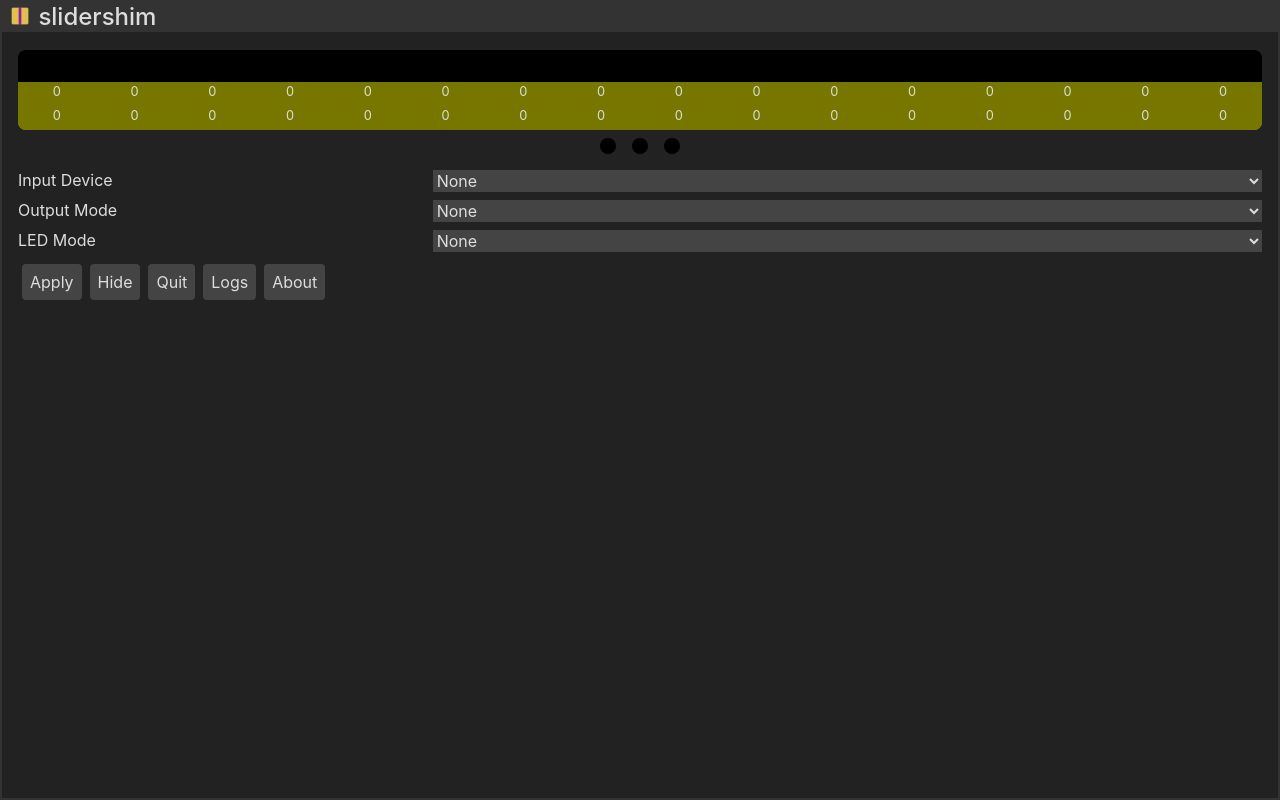
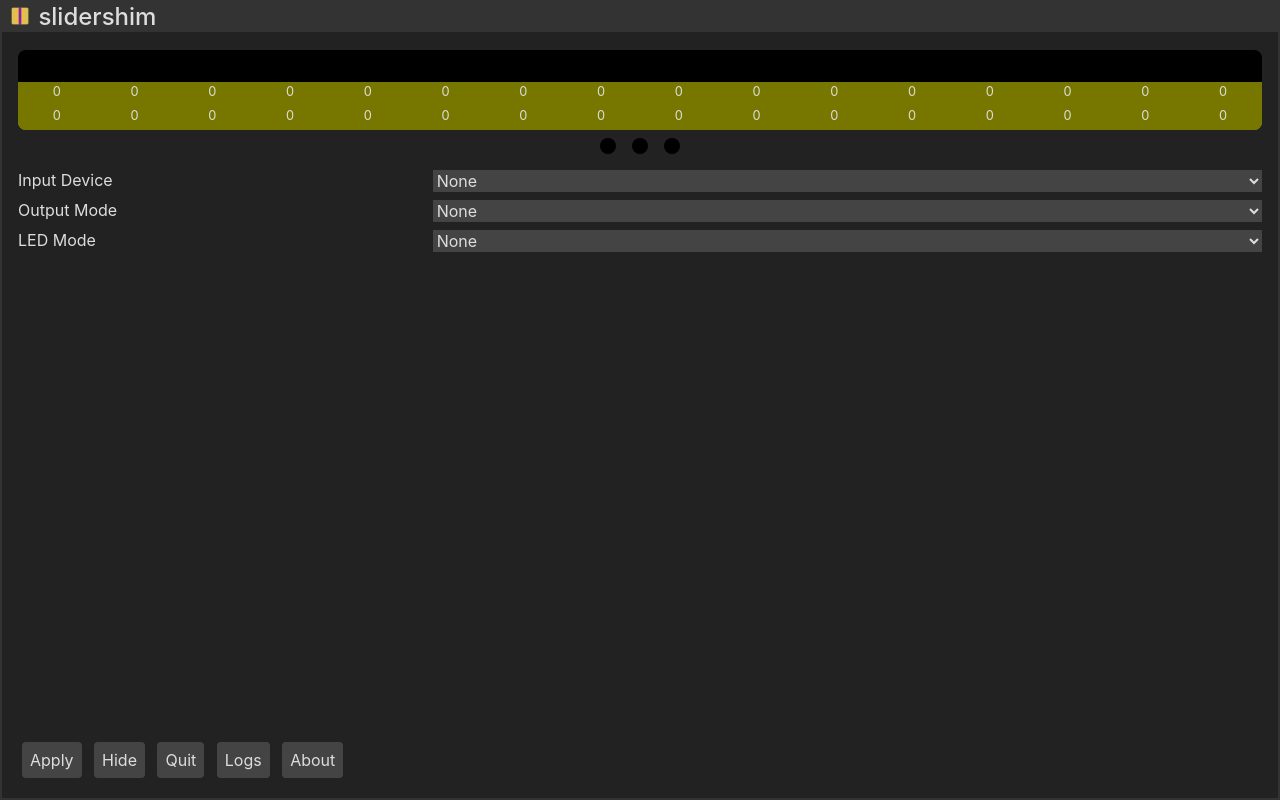
Before and after one commit to 4yn/slidershim, a Svelte app: page / in a window 1280 px wide. Built offline with nearby package versions, Linux system fonts and the light colour scheme.

Commit message:
add warnings and adjust button layout

```diff
--- a/public/global.css
+++ b/public/global.css
@@ -71,10 +71,31 @@ body {
 
 .main {
   margin-top: 2rem;
+  height: calc(100% - 2rem);
   display: flex;
   flex-flow: column nowrap;
   align-items: stretch;
   justify-content: flex-start;
+}
+
+.preview-row {
+  flex: 0 1;
+}
+
+.options {
+  padding: 0.5rem 0;
+
+  flex: 1 1;
+  display: flex;
+  flex-flow: column nowrap;
+  align-items: stretch;
+  justify-content: flex-start;
+
+  overflow-y: auto;
+}
+
+.buttons-row {
+  flex: 0 1;
 }
 
 .row,
@@ -100,6 +121,10 @@ body {
 
 .row .input {
   flex: 2 2 0;
+}
+
+.comment {
+  font-size: 0.75rem;
 }
 
 .serverlist {
--- a/src/App.svelte
+++ b/src/App.svelte
@@ -169,9 +169,10 @@
 </div>
 <div data-tauri-drag-region class="titlebar titlebar-front" />
 <main class="main">
-  <div class="row">
+  <div class="preview-row">
     <Preview data={previewData} />
   </div>
+  <div class="options">
     <div class="row">
       <div class="label">Input Device</div>
       <div class="input">
@@ -270,16 +271,19 @@
       <div class="input">
         <select bind:value={outputMode} on:change={markDirty}>
           <option value="none">None</option>
-        <option value="kb-32-tasoller">Keyboard 32-zone, Tasoller Layout</option
+          <option value="kb-32-tasoller"
+            >Keyboard 32-zone, Tasoller Layout</option
           >
-        <option value="kb-32-yuancon">Keyboard 32-zone, Yuancon Layout</option>
+          <option value="kb-32-yuancon">Keyboard 32-zone, Yuancon Layout</option
+          >
           <option value="kb-16">Keyboard 16-zone, Linear</option>
           <option value="kb-8">Keyboard 8-zone, Linear</option>
           <option value="kb-6">Keyboard 6-zone, Linear</option>
           <option value="kb-4">Keyboard 4-zone, Linear</option>
           <option value="kb-voltex">Keyboard 10-zone, Voltex Layout</option>
           <option value="kb-neardayo">Keyboard 10-zone, Neardayo Layout</option>
-        <option value="gamepad-voltex">XBOX 360 Gamepad, Voltex Layout</option>
+          <option value="gamepad-voltex">XBOX 360 Gamepad, Voltex Layout</option
+          >
           <option value="gamepad-neardayo"
             >XBOX 360 Gamepad, Neardayo Layout</option
           >
@@ -287,6 +291,31 @@
         </select>
       </div>
     </div>
+    {#if deviceMode === "brokenithm-nostalgia" && outputMode !== "none" && outputMode.slice(0, 5) !== "kb-32"}
+      <div class="row">
+        <div class="label" />
+        <div class="input comment">
+          32 key layout is recommended for Brokestalgia controllers
+        </div>
+      </div>
+    {:else if deviceMode.slice(0, 10) === "brokenithm" && ["kb-voltex", "kb-neardayo", "gamepad-voltex", "gamepad-neardayo"].includes(outputMode)}
+      <div class="row">
+        <div class="label" />
+        <div class="input comment">
+          Voltex-like layouts are not recommended for Brokenithm controllers
+        </div>
+      </div>
+    {/if}
+    {#if outputMode.slice(0, 7) === "gamepad"}
+      <div class="row">
+        <div class="label" />
+        <div class="input comment">
+          Gamepad emulation requires <Link
+            href="https://github.com/ViGEm/ViGEmBus/releases">ViGEMBus</Link
+          >
+        </div>
+      </div>
+    {/if}
     {#if outputMode !== "none"}
       <div class="row">
         <div class="label">Output Polling</div>
@@ -298,16 +327,6 @@
             <option value="500">500 Hz</option>
             <option value="1000">1000 Hz</option>
           </select>
-      </div>
-    </div>
-  {/if}
-  {#if outputMode.slice(0, 7) === "gamepad"}
-    <div class="row">
-      <div class="label" />
-      <div class="input">
-        Gamepad emulation requires <Link
-          href="https://github.com/ViGEm/ViGEmBus/releases">ViGEMBus</Link
-        >
         </div>
       </div>
     {/if}
@@ -392,7 +411,11 @@
       <div class="row">
         <div class="label">Active Color</div>
         <div class="input">
-        <input type="color" bind:value={ledColorActive} on:change={markDirty} />
+          <input
+            type="color"
+            bind:value={ledColorActive}
+            on:change={markDirty}
+          />
         </div>
       </div>
       <div class="row">
@@ -475,7 +498,8 @@
         </div>
       </div>
     {/if}
-  <div class="row">
+  </div>
+  <div class="buttons-row">
     <button
       on:click={async () => await setConfig()}
       class={`${dirty && "primary"}`}>Apply</button
```
Lines whose indentation alone changed are shown as unchanged.
